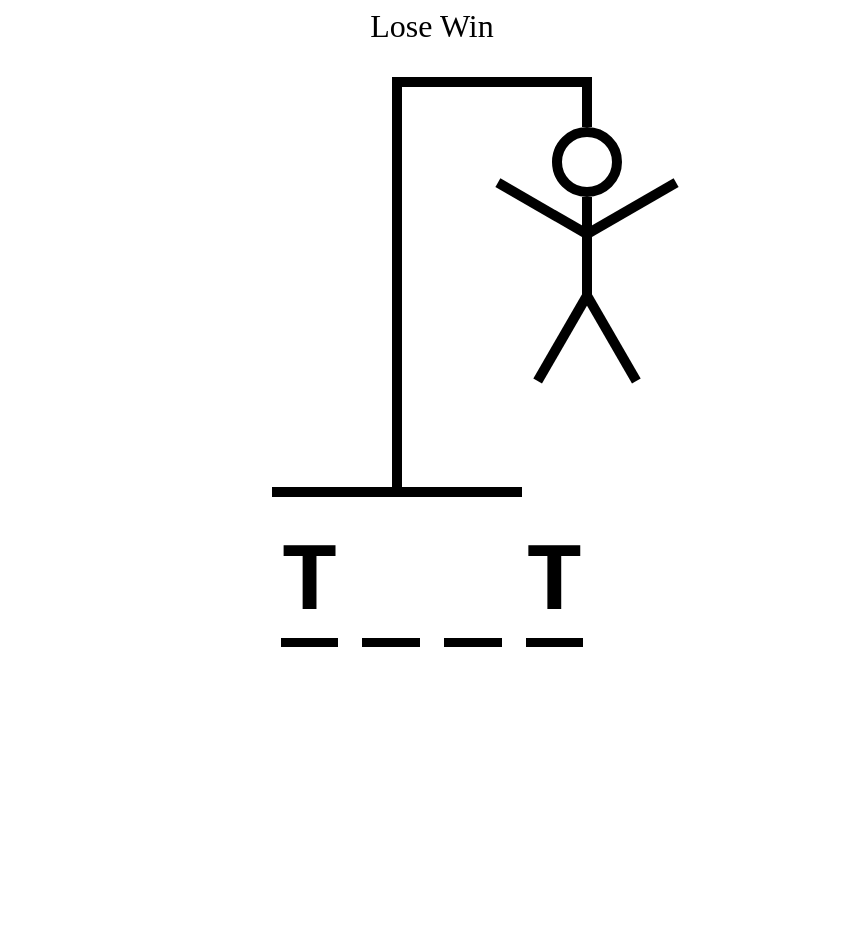
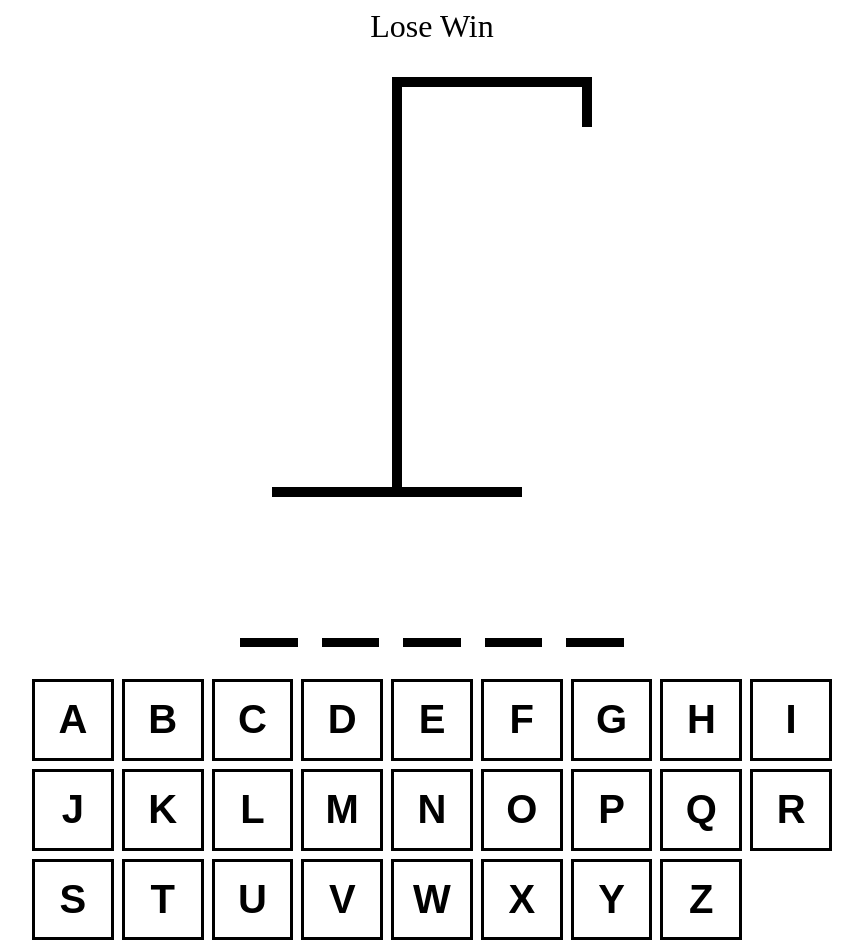
Before and after one commit to evanh237/hangman, a React (Vite) app: page / in a window 1280 px wide. Shown: the whole page, without its empty margins (208-1071 px from the left). Before the commit the page ends 800 px from the top, so only its background shows below. Built offline with nearby package versions, Linux system fonts and the light colour scheme.

Commit message:
completed keyboard logic

```diff
--- a/src/App.tsx
+++ b/src/App.tsx
@@ -1,5 +1,5 @@
 // import "./App.css";
-import { useState } from "react";
+import { useCallback, useEffect, useState } from "react";
 import words from "./wordList.json";
 import { HangmanDrawing } from "./hangmanDrawing";
 import { HangmanWord } from "./hangmanWord";
@@ -11,6 +11,34 @@
   });
 
   const [guessedLetters, setGuessedLetters] = useState<string[]>([]);
+
+  const incorrectLetters = guessedLetters.filter(
+    (letter) => !wordToGuess.includes(letter)
+  );
+
+  const addGuessedLetter = useCallback(
+    (letter: string) => {
+      if (guessedLetters.includes(letter)) return;
+
+      setGuessedLetters((currentLetters) => [...currentLetters, letter]);
+    },
+    [guessedLetters]
+  );
+
+  useEffect(() => {
+    const handler = (e: KeyboardEvent) => {
+      const key = e.key;
+      if (!key.match(/^[a-z]$/)) return;
+
+      e.preventDefault();
+      addGuessedLetter(key);
+    };
+    document.addEventListener("keypress", handler);
+
+    return () => {
+      document.removeEventListener("keypress", handler);
+    };
+  }, [guessedLetters]);
 
   return (
     <div
@@ -24,9 +52,17 @@
       }}
     >
       <div style={{ fontSize: "2rem", textAlign: "center" }}> Lose Win</div>
-      <HangmanDrawing />
-      <HangmanWord />
-      <Keyboard />
+      <HangmanDrawing numberOfGuesses={incorrectLetters.length} />
+      <HangmanWord guessedLetters={guessedLetters} wordToGuess={wordToGuess} />
+      <div style={{ alignSelf: "stretch" }}>
+        <Keyboard
+          activeLetter={guessedLetters.filter((letter) =>
+            wordToGuess.includes(letter)
+          )}
+          inactiveLetters={incorrectLetters}
+          addGuessedLetter={addGuessedLetter}
+        />
+      </div>
     </div>
   );
 }
--- a/src/hangmanDrawing.tsx
+++ b/src/hangmanDrawing.tsx
@@ -85,15 +85,16 @@
   />
 );
 
-export function HangmanDrawing() {
+const BODY_PARTS = [HEAD, BODY, RIGHT_ARM, LEFT_ARM, RIGHT_LEG, LEFT_LEG];
+
+type HangmanDrawingProps = {
+  numberOfGuesses: number;
+};
+
+export function HangmanDrawing({ numberOfGuesses }: HangmanDrawingProps) {
   return (
     <div style={{ position: "relative" }}>
-      {HEAD}
-      {BODY}
-      {RIGHT_ARM}
-      {LEFT_ARM}
-      {RIGHT_LEG}
-      {LEFT_LEG}
+      {BODY_PARTS.slice(0, numberOfGuesses)}
       <div
         style={{
           height: "50px",
--- a/src/hangmanWord.tsx
+++ b/src/hangmanWord.tsx
@@ -1,6 +1,11 @@
-export function HangmanWord() {
-  const word = "test";
-  const letterGuessed = ["t"];
+type HangmanWordProps = {
+  guessedLetters: string[];
+  wordToGuess: string;
+};
+
+export function HangmanWord({ guessedLetters, wordToGuess }: HangmanWordProps) {
+  //   const word = "test";
+  //   const guessedLetters = [];
   return (
     <div
       style={{
@@ -12,11 +17,13 @@
         fontFamily: "monospace",
       }}
     >
-      {word.split("").map((letter, index) => (
+      {wordToGuess.split("").map((letter, index) => (
         <span style={{ borderBottom: ".1em solid black" }} key={index}>
           <span
             style={{
-              visibility: letterGuessed.includes(letter) ? "visible" : "hidden",
+              visibility: guessedLetters.includes(letter)
+                ? "visible"
+                : "hidden",
             }}
           >
             {letter}
--- /dev/null
+++ b/src/keyboard.module.css
@@ -0,0 +1,26 @@
+.btn {
+  width: 100%;
+  background: none;
+  border: 3px solid black;
+  text-transform: uppercase;
+  font-size: 2.5rem;
+  aspect-ratio: 1/1;
+  padding: 0.5rem;
+  font-weight: bold;
+  cursor: pointer;
+  color: black;
+}
+
+.btn.active {
+  background-color: hsl(200, 100%, 50%);
+  color: white;
+}
+
+.btn.inactive {
+  opacity: 0.3;
+}
+
+.btn:hover:not(:disabled),
+.btn:focus:not(:disabled) {
+  background-color: hsl(200, 100%, 75%);
+}
--- a/src/keyboard.tsx
+++ b/src/keyboard.tsx
@@ -1 +1,68 @@
-export function Keyboard() {}
+import styles from "./keyboard.module.css";
+
+const KEYS = [
+  "a",
+  "b",
+  "c",
+  "d",
+  "e",
+  "f",
+  "g",
+  "h",
+  "i",
+  "j",
+  "k",
+  "l",
+  "m",
+  "n",
+  "o",
+  "p",
+  "q",
+  "r",
+  "s",
+  "t",
+  "u",
+  "v",
+  "w",
+  "x",
+  "y",
+  "z",
+];
+
+type KeyboardProps = {
+  activeLetter: string[];
+  inactiveLetters: string[];
+  addGuessedLetter: (letter: string) => void;
+};
+
+export function Keyboard({
+  activeLetter,
+  inactiveLetters,
+  addGuessedLetter,
+}: KeyboardProps) {
+  return (
+    <div
+      style={{
+        display: "grid",
+        gridTemplateColumns: "repeat(auto-fit, minmax(75px, 1fr)",
+        gap: ".5rem",
+      }}
+    >
+      {KEYS.map((key) => {
+        const isActive = activeLetter.includes(key);
+        const isInactive = inactiveLetters.includes(key);
+        return (
+          <button
+            onClick={() => addGuessedLetter(key)}
+            className={`${styles.btn} ${isActive ? styles.active : ""}
+            ${isInactive ? styles.inactive : ""}`}
+            disabled={isInactive || isActive}
+            key={key}
+          >
+            {key}
+          </button>
+        );
+      })}
+    </div>
+  );
+}
--- a/tsconfig.app.json
+++ b/tsconfig.app.json
@@ -23,5 +23,5 @@
     "noUnusedParameters": true,
     "noFallthroughCasesInSwitch": true
   },
-  "include": ["src"]
+  "include": ["src/**/*", "src/keyboard.tsx"]
 }
```
